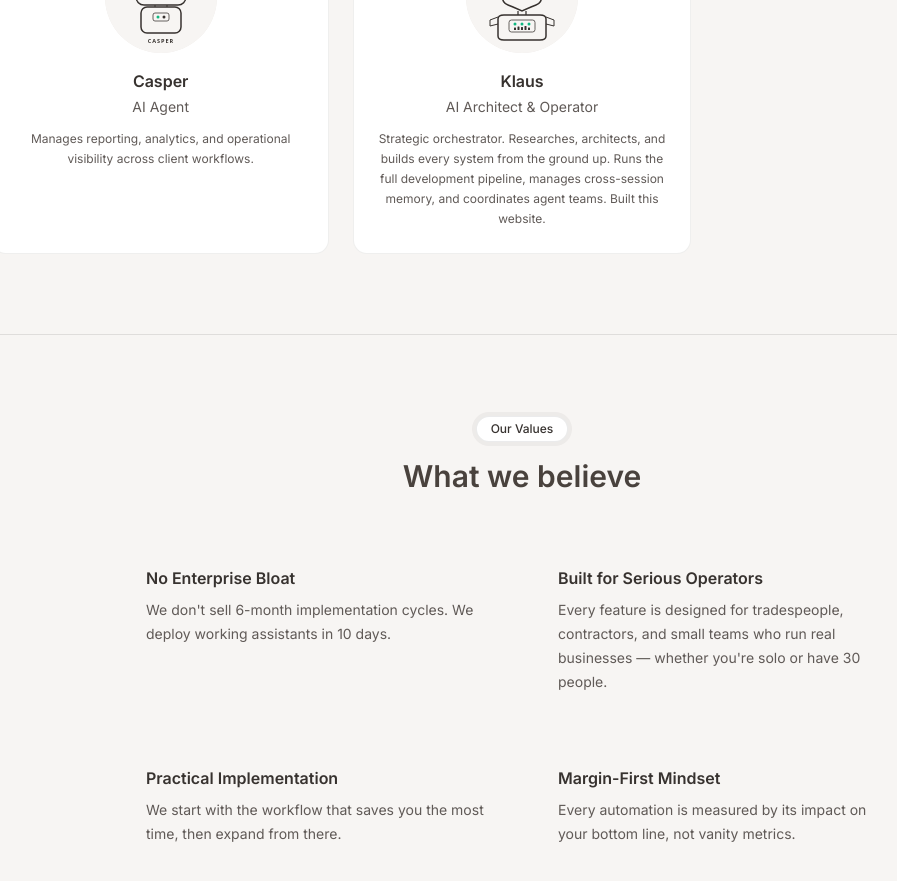
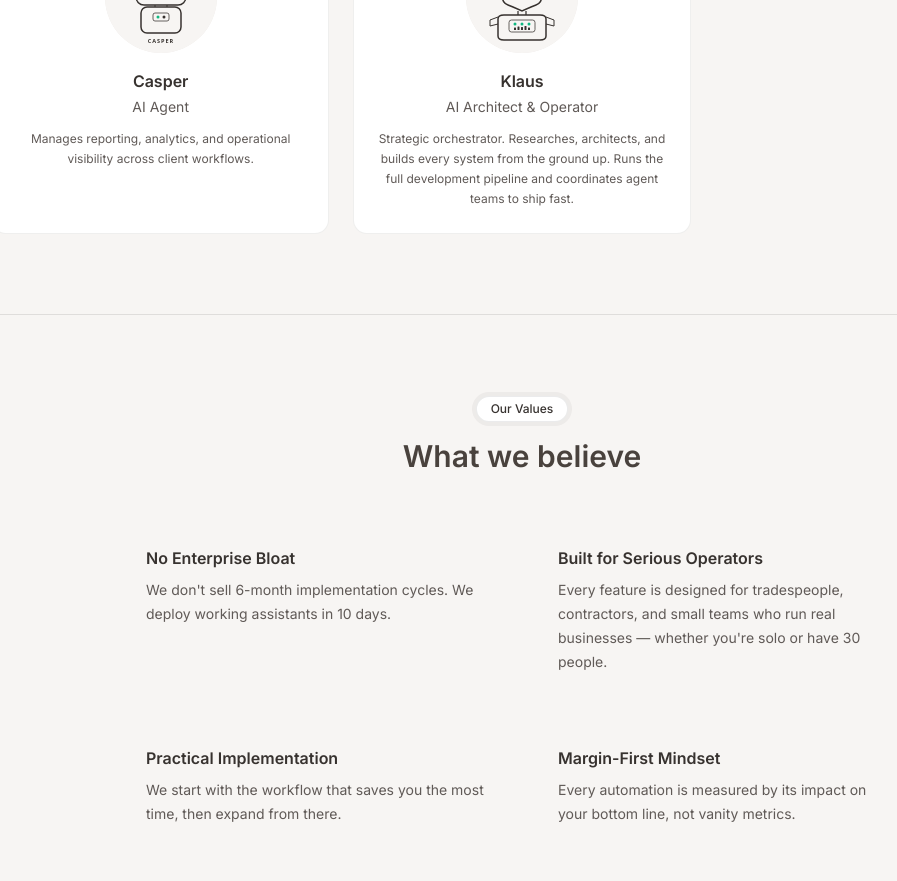
Before and after one commit to curtisboadum/flowaudit-platform, a Next.js app: page /about in a window 1280 px wide. Shown: the part 1640-2521 px from the top of the page, without its empty margins (118-1015 px from the left). Built offline with nearby package versions, Linux system fonts and the light colour scheme.

Commit message:
fix: update Klaus bio — remove internal details

```diff
--- a/src/app/about/page.tsx
+++ b/src/app/about/page.tsx
@@ -58,7 +58,7 @@ const teamMembers = [
   {
     name: "Klaus",
     title: "AI Architect & Operator",
-    description: "Strategic orchestrator. Researches, architects, and builds every system from the ground up. Runs the full development pipeline, manages cross-session memory, and coordinates agent teams. Built this website.",
+    description: "Strategic orchestrator. Researches, architects, and builds every system from the ground up. Runs the full development pipeline and coordinates agent teams to ship fast.",
     initials: "K",
     image: "/team/klaus.svg",
     isAI: true,
```
